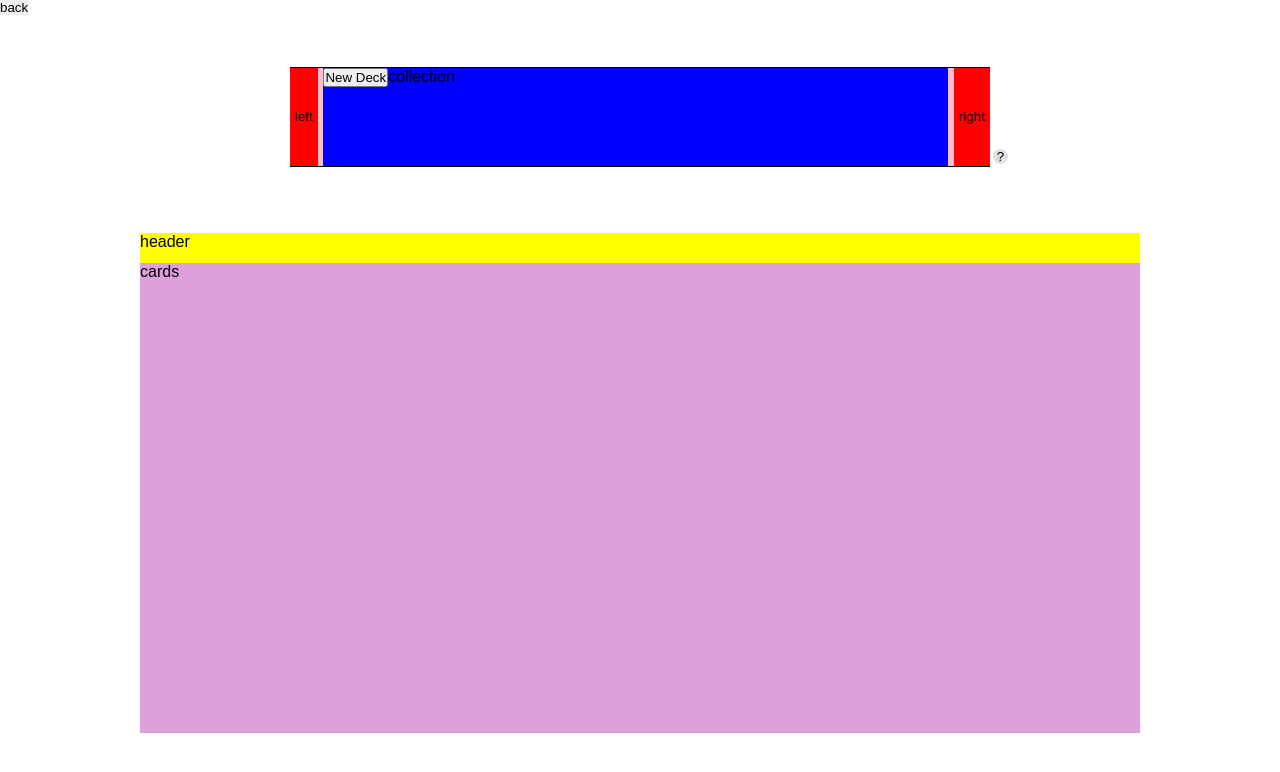
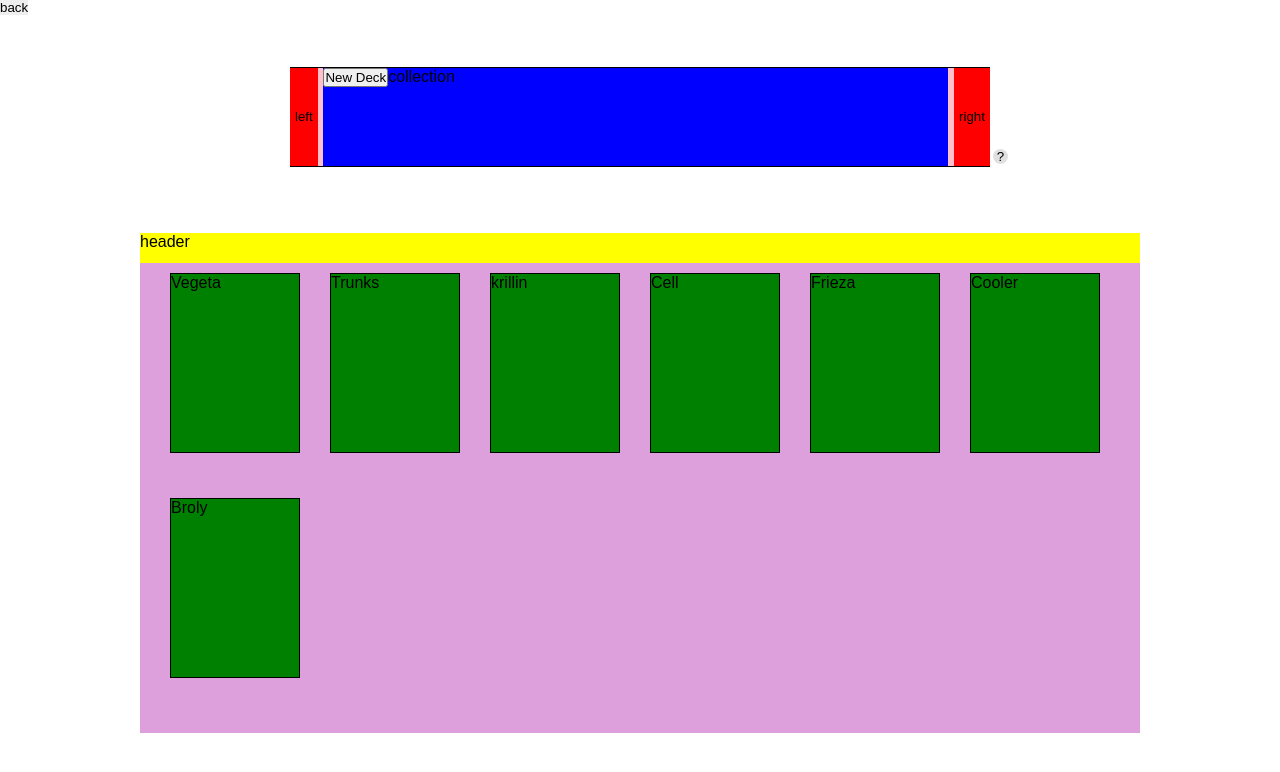
Before and after one commit to lam-garr/CCG-Sample, a React (Create React App) app in the folder client/: page /collection in a window 1280 px wide. Shown: the top 772 px of the page. Built offline with nearby package versions, Linux system fonts and the light colour scheme.

Commit message:
Add handling to display card info in collection

```diff
--- /dev/null
+++ b/client/src/components/CardColleInfo.tsx
@@ -0,0 +1,41 @@
+import React, { useEffect, useRef } from "react";
+import cardColleInfoPropInterface from "../utils/interfaces/cardColleInfoPropInterface";
+import "../styles/CardColleInfo.css";
+
+function CardsColleInfo(prop: cardColleInfoPropInterface){
+
+    const modalRef = useRef<any>(null);
+
+    useEffect(() => {
+        const handleEvent = (e: any) => {
+            if((!modalRef.current.contains(e.target)) && (prop.infoOpen)){
+                prop.handleClose();
+            }
+        }
+
+        document.addEventListener("mousedown", handleEvent);
+
+        return () => document.removeEventListener("mousedown", handleEvent);
+    })
+
+    const returnCardPower = () => {
+        if(prop.card) return `power: ${prop.card.power}`;
+    }
+
+    const returnCardCost = () => {
+        if(prop.card) return `cost: ${prop.card.cost}`;
+    }
+
+    return(
+        <aside className={`card-colle-info ${prop.infoOpen?"active":""}`} ref={modalRef}>
+            <div>
+                {/* <img src={getImg(prop.id)} alt="" className="card-img"/> */}
+                {prop.card && prop.card.name}
+                <span className="card-colle-power">{returnCardPower()}</span>
+                <span className="card-colle-cost">{returnCardCost()}</span>
+            </div>
+        </aside>
+    )
+}
+
+export default CardsColleInfo;
--- a/client/src/components/CardsCollection.tsx
+++ b/client/src/components/CardsCollection.tsx
@@ -1,14 +1,27 @@
 import React from "react";
+import cardInterface from "../utils/interfaces/cardInterface";
+import cardsCollectionsPropInterface from "../utils/interfaces/cardsCollectionsPropInterface";
 import "../styles/CardsCollection.css";
 
-function CardsCollections(){
+function CardsCollections(prop: cardsCollectionsPropInterface){
+
+    const handleCardInfo = (e: any, card: cardInterface) => {
+        prop.handleOpenCardInfo(card)
+    }
+
     return(
         <section className="cards-collection-content">
             <div className="cards-collection-header">
                 header
             </div>
             <div className="cards-collection-cards">
-                cards
+                {prop.userCards && prop.userCards.map((card, i ) => {
+                    return(
+                        <div className="collection-card" onClick={(e) => {handleCardInfo(e, card)}}>
+                            {card.name}
+                        </div>
+                    )
+                })}
             </div>
         </section>
     )
--- a/client/src/pages/Collection.tsx
+++ b/client/src/pages/Collection.tsx
@@ -3,10 +3,12 @@ import { useNavigate } from "react-router-dom";
 import CollectionHelpModal from "../components/CollectionHelpModal";
 import Overlay from "../components/Overlay";
 import Decks from "../components/Decks";
-import CardsCollections from "../components/CardsCollection";
+import CardsCollection from "../components/CardsCollection";
+import CardColleInfo from "../components/CardColleInfo";
 import { FontAwesomeIcon } from "@fortawesome/react-fontawesome";
 import { faReply } from "@fortawesome/free-solid-svg-icons";
 import collectionPropInterface from "../utils/interfaces/collectionPropInterface";
+import cardInterface from "../utils/interfaces/cardInterface";
 import "../styles/Collection.css";
 
 function Collection(prop: collectionPropInterface){
@@ -14,6 +16,14 @@ function Collection(prop: collectionPropInterface){
     const [ helpModalOpen, setHelpModalOpen ] = useState(false);
 
     const [ deckBuilderOpen, setDeckBuilderOpen ] = useState(false);
+
+    const [ userDecks, setUserDecks ] = useState<any[]>([]);
+
+    const [ userCards, setUserCards ] = useState<any[]>([]);
+
+    const [ cardInfoModalOpen, setCardInfoModalOpen ] = useState(false);
+
+    const [ selectedCardInfo, setSelectedCardInfo ] = useState<cardInterface>()
 
     const navigate = useNavigate();
 
@@ -39,8 +49,34 @@ function Collection(prop: collectionPropInterface){
         setDeckBuilderOpen(false);
     }
 
+    const openCardColleInfo = (card: cardInterface) => {
+        setSelectedCardInfo(card);
+        setCardInfoModalOpen(true);
+        prop.handleOverlayChange();
+    }
+
+    const closeCardColleInfo = () => {
+        setCardInfoModalOpen(false);
+        prop.handleOverlayChange();
+    }
+
+    //useEffect to call api
+    useEffect(() => {
+        //set returned data
+        setUserCards([
+            {id:"111111p", name: "Vegeta", description:"Galick Gun!!!", cost:1, power:9000, flip: false},
+            {id:"2222222p", name:"Trunks", description:"Burning Attack!", cost:1, power:1600, flip: false},
+            {id:"45454545p", name: "krillin", description:"Galick Gun!!!", cost:1, power:9000, flip: false},
+            {id:"33333333p", name:"Cell", description:"Burning Attack!", cost:1, power:1600, flip: false},
+            {id:"44444444p", name:"Frieza", description:"Burning Attack!", cost:1, power:1600, flip: false},
+            {id:"55555555p", name:"Cooler", description:"Burning Attack!", cost:1, power:1600, flip: false},
+            {id:"66666666p", name:"Broly", description:"Burning Attack!", cost:1, power:1600, flip: false},
+        ])
+    }, [])
+
     return(
         <main className="collection-content">
+            <CardColleInfo card={selectedCardInfo} handleClose={closeCardColleInfo} deckBuilder={deckBuilderOpen} infoOpen={cardInfoModalOpen}/>
             <CollectionHelpModal modalIsOpen={helpModalOpen} handleCloseModal={closeHelpMOdal}/>
             <Overlay isOpen={prop.overlayIsOpen}/>
             <button className="collection-back-btn" onClick={navigateToMenu}>back</button>
@@ -49,7 +85,7 @@ function Collection(prop: collectionPropInterface){
                 <button className="collection-help-btn" onClick={openHelpModal}>?</button>
             </section>
             <section className="collection-section-two">
-                <CardsCollections/>
+                <CardsCollection userCards={userCards} cardInfoOpen={cardInfoModalOpen} handleOpenCardInfo={openCardColleInfo}/>
             </section>
         </main>
     )
--- /dev/null
+++ b/client/src/styles/CardColleInfo.css
@@ -0,0 +1,33 @@
+.card-colle-info{
+    position: fixed;
+    top: 45%;
+    left: 50%;
+    transform: translate(-50%, -50%) scale(0);
+    border: 1px solid navy;
+    background-color: white;
+    width: 325px;
+    height: 450px;
+    margin: 0;
+    z-index: 99;
+}
+
+.card-colle-info.active{
+    transform: translate(-50%, -50%) scale(1);
+}
+
+.card-colle-cost{
+    position: absolute;
+    bottom: -45px;
+    right: 125px;
+    padding: 5px 9px;
+    color: beige;
+}
+
+.card-colle-power{
+    position: absolute;
+    bottom: -80px;
+    right: 125px;
+    padding: 5px 9px;
+    border-radius: 10px;
+    color: red;
+}
--- a/client/src/styles/CardsCollection.css
+++ b/client/src/styles/CardsCollection.css
@@ -17,10 +17,20 @@
 }
 
 .cards-collection-cards{
-    display: flex;
-    flex-direction: column;
+    display: grid;
+    grid-template-columns: repeat(auto-fill, minmax(150px, 1fr));
+    padding: 10px;
+    padding-left: 30px;
+    padding-right: -10px;
     height: 470px;
     width: 1000px;
     min-width: 1000px;
     background-color: plum;
 }
+
+.collection-card{
+    width: 130px;
+    height: 180px;
+    background-color: green;
+    border: 1px solid black;
+}
--- /dev/null
+++ b/client/src/utils/interfaces/cardColleInfoPropInterface.tsx
@@ -0,0 +1,8 @@
+import cardInterface from "./cardInterface";
+
+export default interface cardColleInfoPropInterface{
+    card: cardInterface | undefined,
+    handleClose: () => void,
+    deckBuilder: boolean,
+    infoOpen: boolean;
+}
--- /dev/null
+++ b/client/src/utils/interfaces/cardsCollectionsPropInterface.ts
@@ -0,0 +1,7 @@
+import cardInterface from "./cardInterface";
+
+export default interface cardsCollectionsPropInterface{
+    userCards: cardInterface[],
+    cardInfoOpen: boolean
+    handleOpenCardInfo: (card: cardInterface) => void;
+}
```
